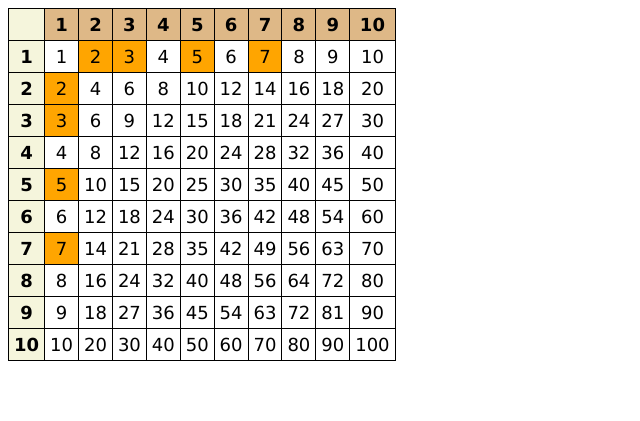
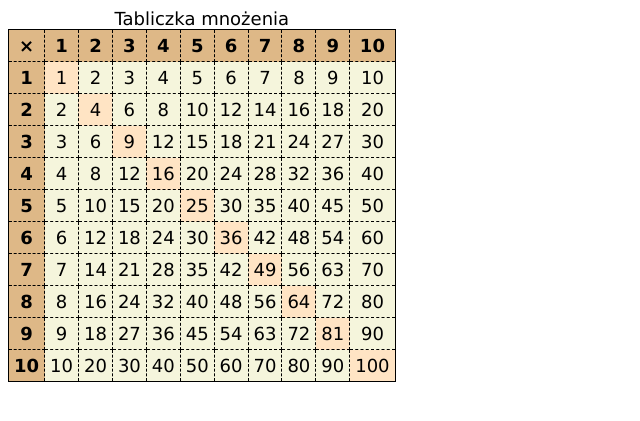
Before and after one commit to AmonRa000/klasa2P, a PHP site: page /tabliczka_mnozenia.php in a window 1280 px wide. Shown: the top 421 px of the page, without its empty margins (0-640 px from the left). Run offline with PHP 8.4, Linux system fonts and the light colour scheme.

Commit message:
tabliczka mnożenia(bez gadającego daniela obok zrobiona była prosta jak bułka z masłem)

```diff
--- a/tabliczka_mnozenia.php
+++ b/tabliczka_mnozenia.php
@@ -1,46 +1,57 @@
 <!DOCTYPE html>
-<html lang="pl">
+<html lang="en">
 <head>
     <meta charset="UTF-8">
-    <title>Tabliczka mnożenia</title>
-    <style>
-        table { border-collapse: collapse; font-family: Verdana; font-size: large; border: 1px solid black; }
-        th, td { border: 1px solid black; padding: 5px; text-align: center; vertical-align: middle; }
-        th { background-color: burlywood; }
-        th:first-child { background-color: beige; }
-        td { background-color: bisque; }
-        .prime { background-color: orange; }
-        .composite { background-color: white; }
-    </style>
+    <meta name="viewport" content="width=device-width, initial-scale=1.0">
+    <title>Tabliczka Mnożenia</title>
 </head>
+<style>
+    table{
+        border: 1px solid black;
+        font-family: Verdana;
+        font-size: large;
+        border-collapse: collapse;
+    }
+    th,tr{
+        border: 1px dashed black;
+        padding: 5px;
+        background-color: burlywood;
+    }
+    td{
+        border: 1px dashed black;
+        background-color: beige;
+        padding: 5px;
+        text-align: center;
+    }
+    tr:nth-child(1) td:nth-child(1),
+    tr:nth-child(2) td:nth-child(2),
+    tr:nth-child(3) td:nth-child(3),
+    tr:nth-child(4) td:nth-child(4),
+    tr:nth-child(5) td:nth-child(5),
+    tr:nth-child(6) td:nth-child(6),
+    tr:nth-child(7) td:nth-child(7),
+    tr:nth-child(8) td:nth-child(8),
+    tr:nth-child(9) td:nth-child(9),
+    tr:nth-child(10) td:nth-child(10),
+    tr:nth-child(11) td:nth-child(11) {
+    background-color: bisque;
+    }
+</style>
 <body>
     <table>
-        <tr>
-            <th></th>
-            <?php for ($i = 1; $i <= 10; $i++): ?>
-                <th><?php echo $i; ?></th>
-            <?php endfor; ?>
-        </tr>
-        <?php
-        function is_prime($num) {
-            if ($num < 2) return false;
-            for ($i = 2; $i <= sqrt($num); $i++) {
-                if ($num % $i == 0) return false;
+        <caption>Tabliczka mnożenia</caption>
+    <?php
+        echo "<th>"."× "."</th>";
+        for($i=1;$i<=10;$i++){
+            echo "<th>".$i."</th>";
+        }
+        for($j=1;$j<=10;$j++){
+            echo "<tr><th>".$j."</th</tr>";
+            for($a=1;$a<=10;$a++){
+                echo "<td>".$a*$j."</td>";
             }
-            return true;
         }
-
-        for ($i = 1; $i <= 10; $i++): ?>
-            <tr>
-                <th><?php echo $i; ?></th>
-                <?php for ($j = 1; $j <= 10; $j++):
-                    $product = $i * $j;
-                    $class = is_prime($product) ? 'prime' : 'composite';
-                ?>
-                    <td class="<?php echo $class; ?>"><?php echo $product; ?></td>
-                <?php endfor; ?>
-            </tr>
-        <?php endfor; ?>
+    ?>
     </table>
 </body>
 </html>
```
